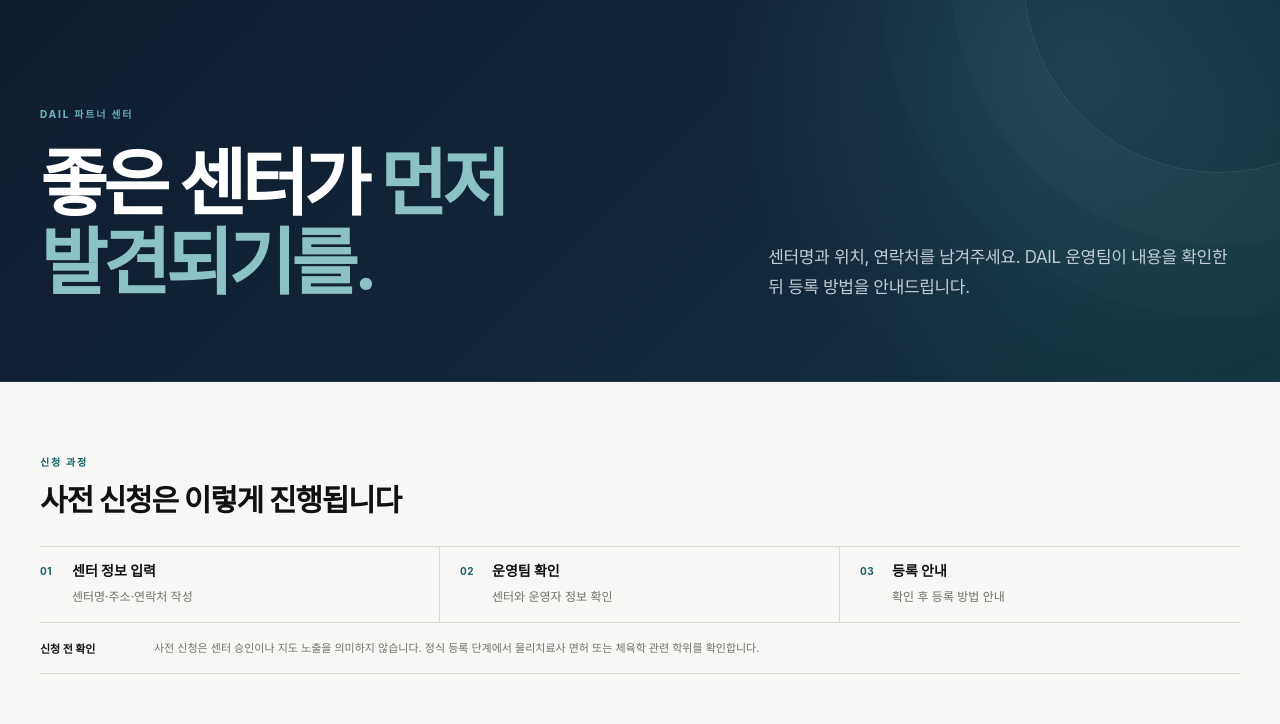
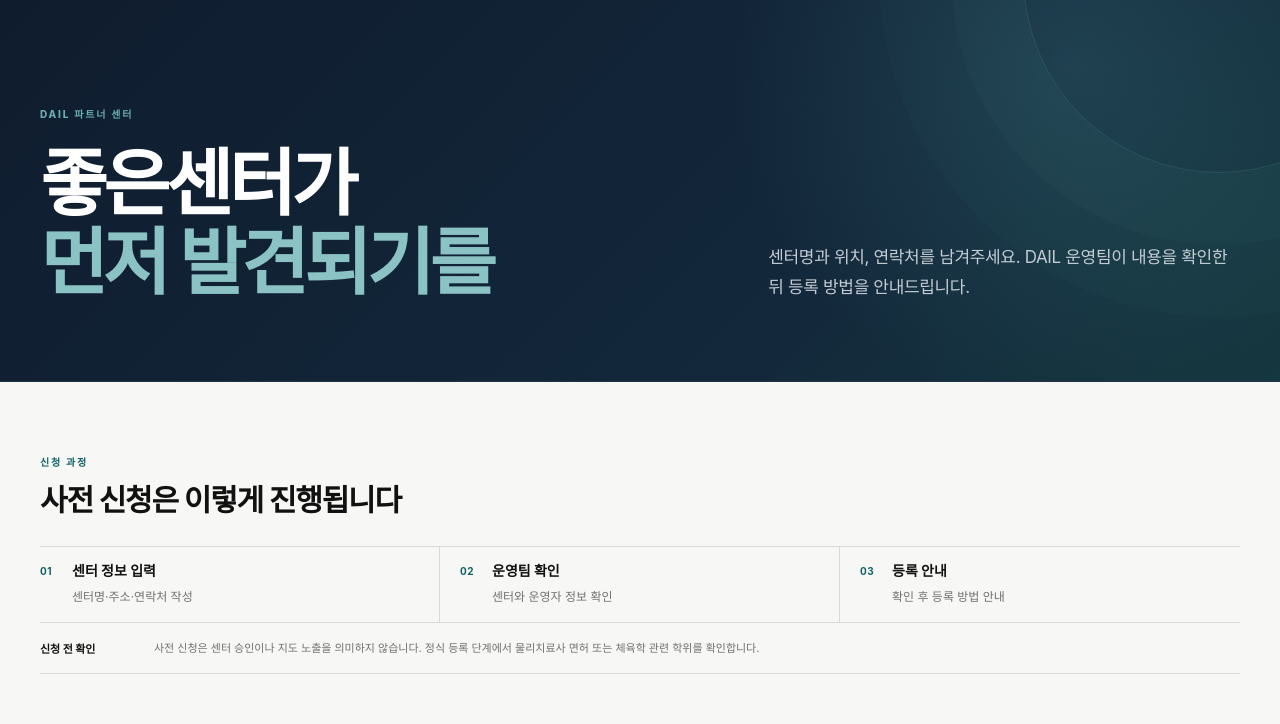
Before and after one commit to lim8368-cpu/movemap, a website: page apps/app/public/web/partner-apply/index.html in a window 1280 px wide. Shown: the part 76-800 px from the top of the page. Drawn offline with Linux system fonts and the light colour scheme; no server answers; a web font is replaced by a local one.

Commit message:
Adjust partner application headline line break

```diff
--- a/apps/app/public/web/partner-apply/index.html
+++ b/apps/app/public/web/partner-apply/index.html
@@ -41,7 +41,7 @@
       <div class="collaboration-hero-grid">
         <div>
           <p class="collaboration-eyebrow">DAIL 파트너 센터</p>
-          <h1 id="partnerTitle">좋은 센터가 <em>먼저 발견되기를.</em></h1>
+          <h1 id="partnerTitle">좋은센터가<br /><em>먼저 발견되기를</em></h1>
         </div>
         <div class="partner-hero-copy">
           <p>센터명과 위치, 연락처를 남겨주세요. DAIL 운영팀이 내용을 확인한 뒤 등록 방법을 안내드립니다.</p>
```
